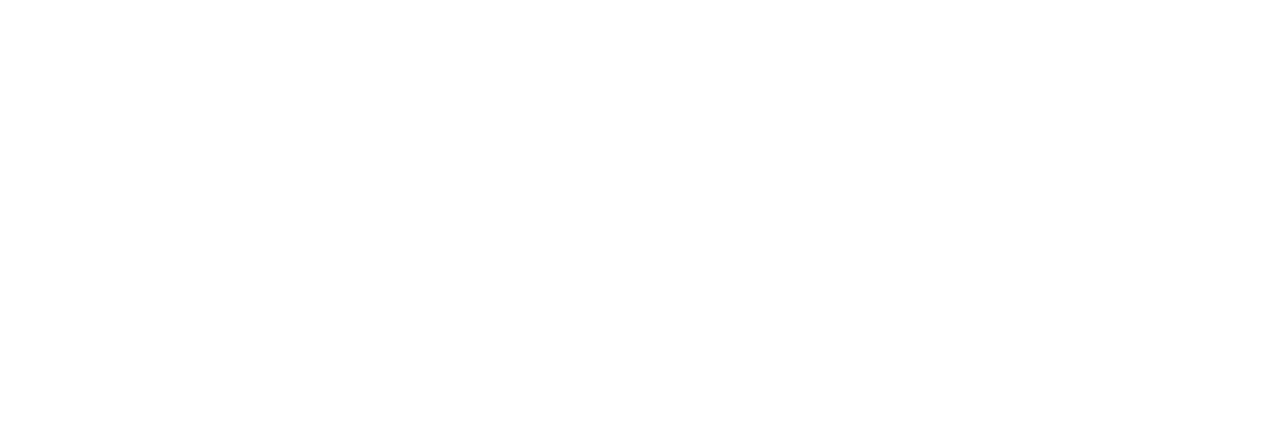
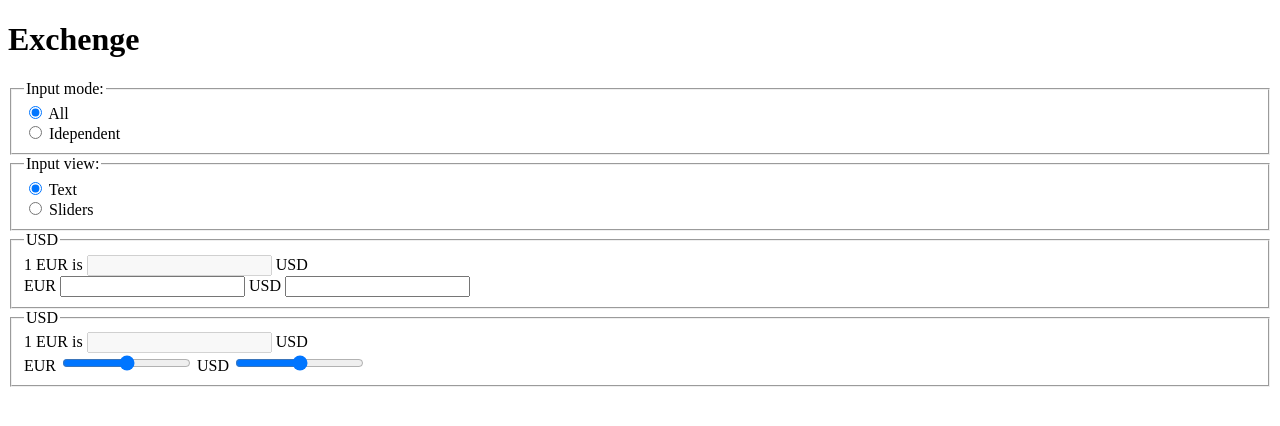
Before and after one commit to KosarAntoni/Mentoring-HTML-CSS, a plain HTML site: page index.html in a window 1280 px wide. Drawn offline with Linux system fonts and the light colour scheme.

Commit message:
feat: add initial html code

```diff
--- a/index.html
+++ b/index.html
@@ -4,5 +4,69 @@
     <meta charset="UTF-8" />
     <title>Patterns of patterns</title>
   </head>
-  <body></body>
+  <body>
+    <h1>Exchenge</h1>
+    <fieldset>
+      <legend>Input mode:</legend>
+
+      <div>
+        <input type="radio" id="all" name="mode" value="all" checked />
+        <label for="all">All</label>
+      </div>
+
+      <div>
+        <input type="radio" id="idependent" name="mode" value="idependent" />
+        <label for="idependent">Idependent</label>
+      </div>
+    </fieldset>
+    <fieldset>
+      <legend>Input view:</legend>
+
+      <div>
+        <input type="radio" id="text" name="view" value="text" checked />
+        <label for="text">Text</label>
+      </div>
+
+      <div>
+        <input type="radio" id="sliders" name="view" value="sliders" />
+        <label for="sliders">Sliders</label>
+      </div>
+    </fieldset>
+
+    <fieldset>
+      <legend>USD</legend>
+      <div>
+        <label for="usd">1 EUR is</label>
+        <input type="text" id="usd" disabled />
+        <span> USD</span>
+      </div>
+
+      <span>
+        <label for="eur-usd">EUR</label>
+        <input type="text" id="eur-usd" />
+      </span>
+      <span>
+        <label for="usd-eur">USD</label>
+        <input type="text" id="usd-eur" />
+      </span>
+    </fieldset>
+
+    <fieldset>
+      <legend>USD</legend>
+      <div>
+        <label for="usd">1 EUR is</label>
+        <input type="text" id="usd" disabled />
+        <span> USD</span>
+      </div>
+
+      <span>
+        <label for="eur-usd">EUR</label>
+        <input type="range" min="0" max="1000" id="eur-usd" />
+      </span>
+      <span>
+        <label for="usd-eur">USD</label>
+        <input type="range" min="0" max="1000" id="usd-eur" />
+      </span>
+    </fieldset>
+  </body>
 </html>
```
